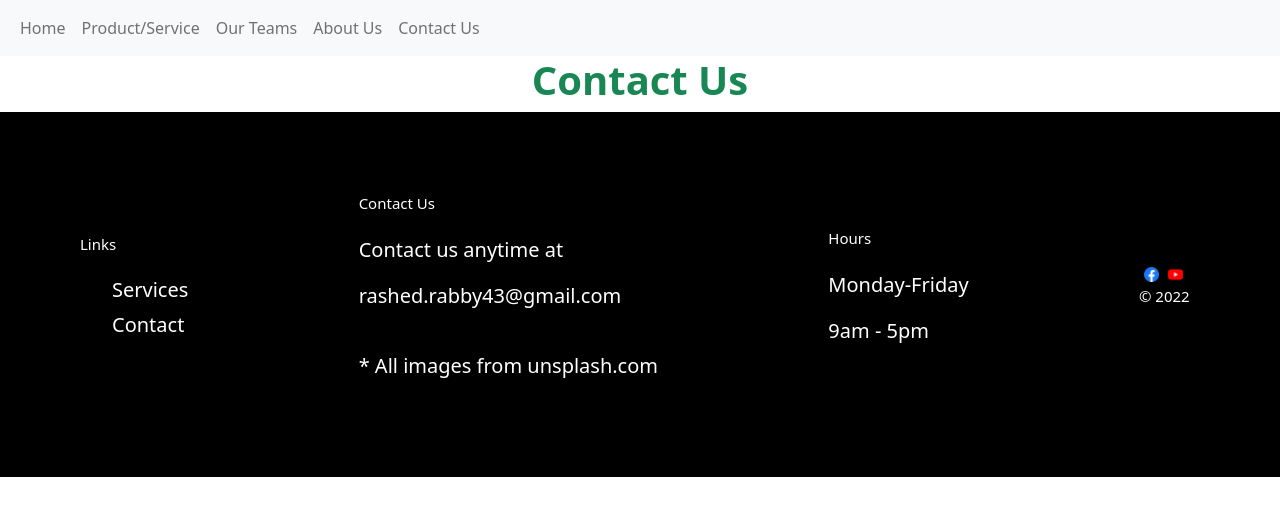
After one commit to Rabby3075/APWTRepository, a Laravel app: page /contactUs in a window 1280 px wide. The commit adds this page. Shown: the top 516 px of the page. Run offline with Laravel 9, Linux system fonts and the light colour scheme.

Commit message:
contact and about page done

```diff
--- /dev/null
+++ b/APWT_Task1/app/Http/Controllers/ContactController.php
@@ -0,0 +1,12 @@
+<?php
+
+namespace App\Http\Controllers;
+
+use Illuminate\Http\Request;
+
+class ContactController extends Controller
+{
+    public function contactUs(){
+        return view('contact');
+    }
+}
--- /dev/null
+++ b/APWT_Task1/resources/views/contact.blade.php
@@ -0,0 +1,43 @@
+@extends('layout.home')
+@section('content')
+<div class="container">
+<h1 class="text-success text-center fw-bold">Contact Us</h1>
+</div>
+<div class="footer">
+          <div class="footer-header">
+              <div>
+                  <p class="header-link">Links</p>
+                  <ol>
+                      <li>Services</li>
+                      <li>Contact</li>
+
+                  </ol>
+              </div>
+          </div>
+
+          <div class="footer-header">
+            <div>
+                <p class="header-link">Contact Us</p>
+                <p class="footer-info">Contact us anytime at</p>
+                <p class="footer-info">rashed.rabby43@gmail.com</p><br>
+                <p class="footer-info">* All images from unsplash.com</p>
+            </div>
+        </div>
+
+        <div class="footer-header">
+            <div>
+                <p class="header-link">Hours</p>
+                <p class="footer-info">Monday-Friday</p>
+                <p class="footer-info">9am - 5pm</p>
+            </div>
+        </div>
+
+        <div class="footer-header">
+            <div>
+                <img  src="{{URL::asset('/image/facebook.png')}}" alt="twitter_icon" width="`15px" height="15px">
+                <img  src="{{URL::asset('/image/youtube.png')}}" alt="twitter_icon" width="`15px" height="15px" ><br>
+                <p class="header-link">© 2022</p>
+            </div>
+        </div>
+      </div>
+@endsection
--- a/APWT_Task1/resources/views/layout/home.blade.php
+++ b/APWT_Task1/resources/views/layout/home.blade.php
@@ -9,6 +9,45 @@
     <script src="https://cdn.jsdelivr.net/npm/bootstrap@5.0.2/dist/js/bootstrap.bundle.min.js" integrity="sha384-MrcW6ZMFYlzcLA8Nl+NtUVF0sA7MsXsP1UyJoMp4YLEuNSfAP+JcXn/tWtIaxVXM" crossorigin="anonymous"></script>
     <title>Task1</title>
 </head>
+<style>
+    .footer{
+    width: 100%;
+    background-color: rgb(0, 0, 0);
+    display: grid;
+    grid-template-columns: auto auto auto auto;
+}
+.footer .footer-header{
+    display: flex;
+    justify-content: left;
+    align-items: center;
+    padding: 80px;
+}
+
+.footer .footer-header .header-link{
+    color: rgb(255, 255, 255);
+    font-size: 15px;
+    margin-bottom: 20px;
+}
+
+.footer .footer-header ol{
+    list-style: none;
+    display: block;
+}
+.footer .footer-header ol li{
+    color: white;
+    font-size: 20px;
+    margin-bottom: 5px;
+}
+.footer .footer-header .footer-info{
+    color: white;
+    font-size: 20px;
+}
+
+.footer .footer-header img{
+
+    margin-left: 5px;
+}
+</style>
 <body>
 
 @include('navbar.navbar')
--- a/APWT_Task1/resources/views/navbar/navbar.blade.php
+++ b/APWT_Task1/resources/views/navbar/navbar.blade.php
@@ -1,4 +1,4 @@
-<nav class="navbar navbar-expand-sm navbar-light bg-light">
+<nav class="navbar navbar-expand-sm navbar-light bg-light sticky-top">
   <div class="container-fluid">
     <button class="navbar-toggler" type="button" data-bs-toggle="collapse" data-bs-target="#collapsibleNavbar">
       <span class="navbar-toggler-icon"></span>
@@ -15,10 +15,10 @@
           <a class="nav-link" href="{{route('teams')}}">Our Teams</a>
         </li>
         <li class="nav-item">
-          <a class="nav-link" href="#">About Us</a>
+          <a class="nav-link" href="{{route('aboutUs')}}">About Us</a>
         </li>
         <li class="nav-item">
-          <a class="nav-link" href="#">Contact Us</a>
+          <a class="nav-link" href="{{route('contact')}}">Contact Us</a>
         </li>
       </ul>
     </div>
--- a/APWT_Task1/routes/web.php
+++ b/APWT_Task1/routes/web.php
@@ -3,6 +3,8 @@
 use App\Http\Controllers\homeController;
 use App\Http\Controllers\productController;
 use App\Http\Controllers\teamsController;
+use App\Http\Controllers\aboutUsController;
+use App\Http\Controllers\contactController;
 use Illuminate\Support\Facades\Route;
 
 /*
@@ -20,3 +22,5 @@ use Illuminate\Support\Facades\Route;
 Route::get('/',[homeController::class, 'homePage'])->name('home');
 Route::get('/product',[productController::class, 'productList'])->name('product');
 Route::get('/teams',[teamsController::class, 'teams'])->name('teams');
+Route::get('/aboutUs',[aboutUsController::class, 'aboutUsView'])->name('aboutUs');
+Route::get('/contactUs',[ContactController::class, 'contactUs'])->name('contact');
```
Also changed, not shown: APWT_Task1/app/Http/Controllers/aboutUsController.php (added, +13 -0 lines), APWT_Task1/resources/views/aboutUs.blade.php (added, +31 -0 lines), APWT_Task1/public/image/facebook.png (added), APWT_Task1/public/image/youtube.png (added).
